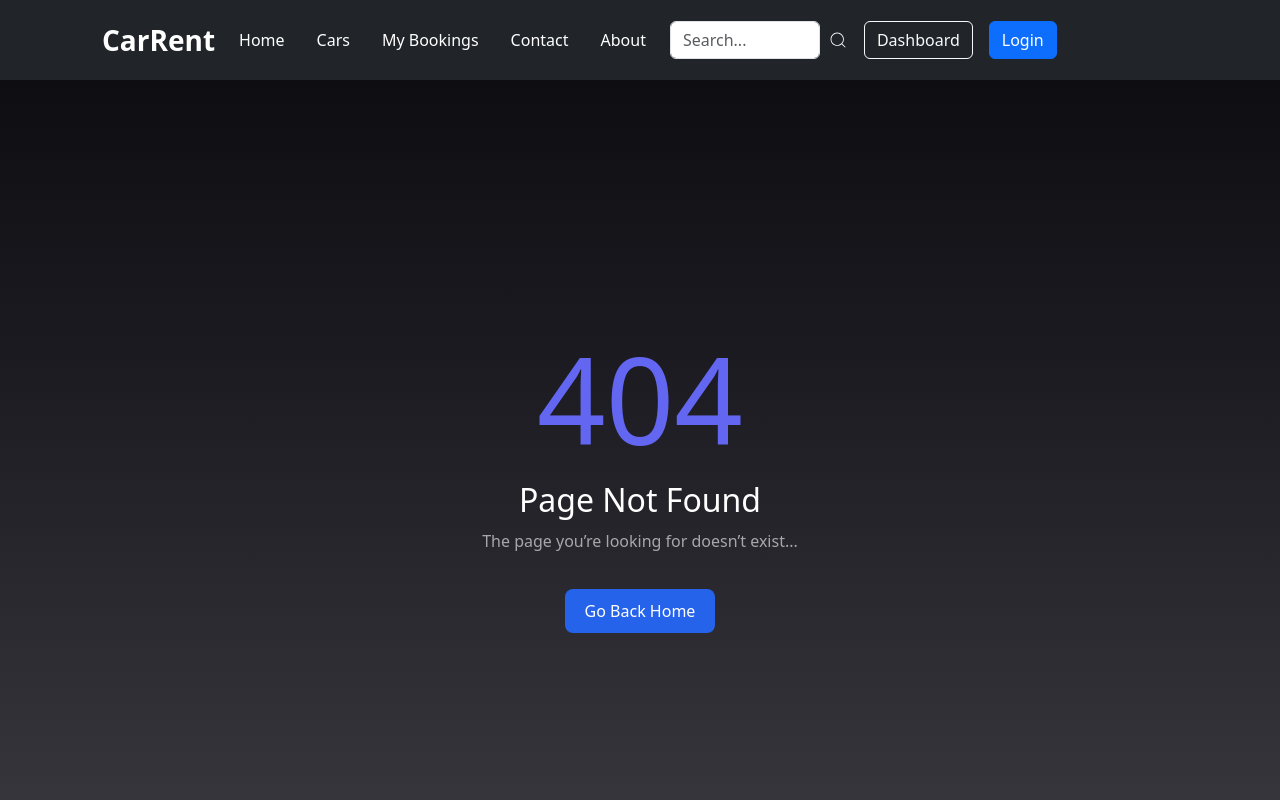
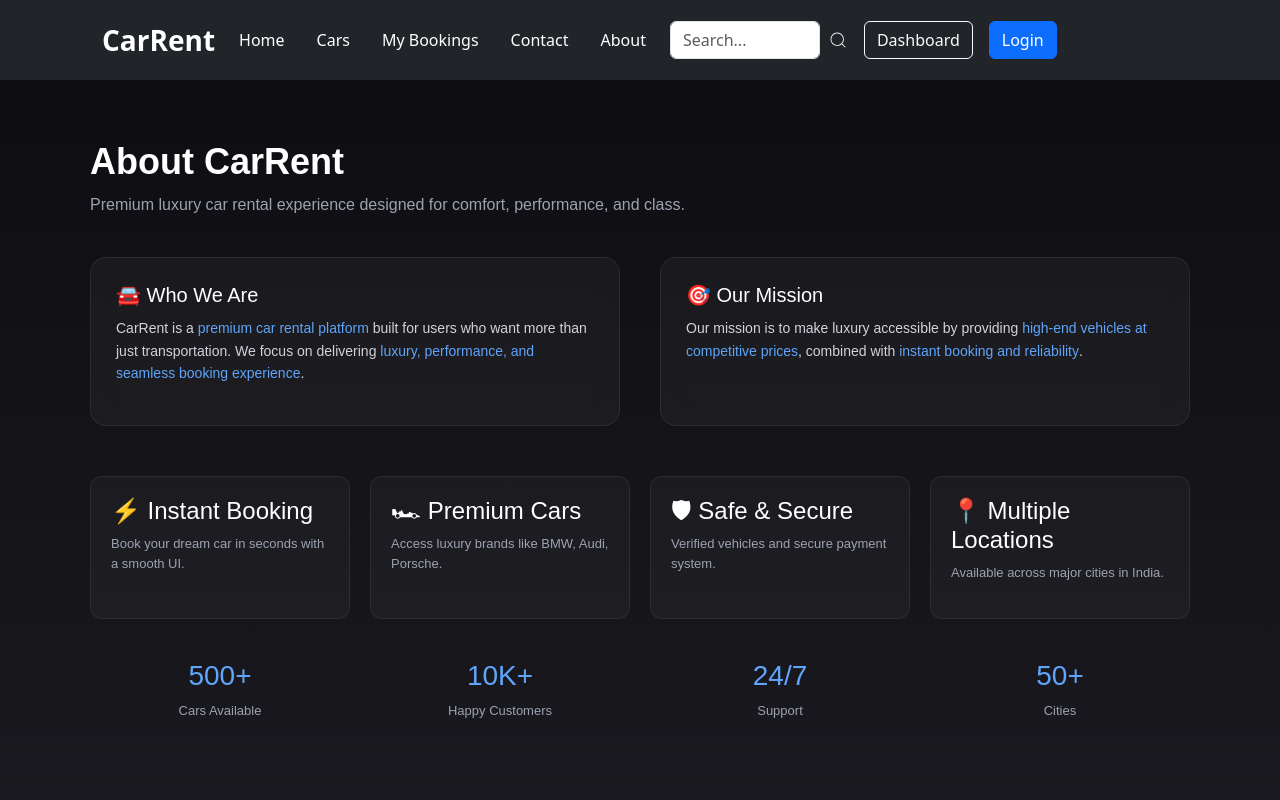
Before and after one commit to Sadyal/carrent, a React (Vite) app: page /carrent/about in a window 1280 px wide. Shown: the top 800 px of the page. Built offline with nearby package versions, Linux system fonts and the light colour scheme.

Commit message:
added the About.jsx

```diff
--- a/src/App.jsx
+++ b/src/App.jsx
@@ -16,6 +16,7 @@ import ManageCars from "./pages/owner/ManageCars";
 import ManageBookings from "./pages/owner/ManageBookings";
 import EditCar from "./pages/owner/EditCar"; // ✅ IMPORTANT
 import Contact from "./pages/Contact";
+import About from "./pages/About";
 import NotFound from "./pages/NotFound";
 
 const App = () => {
@@ -47,6 +48,7 @@ const App = () => {
         </Route>
 
             <Route path="/contact" element={<Contact />} />
+            <Route path="/about" element={<About />} />
         {/* NOT FOUND */}
         <Route path="*" element={<NotFound />} />
       </Routes>
--- /dev/null
+++ b/src/pages/About.jsx
@@ -0,0 +1,219 @@
+import React from "react";
+
+const About = () => {
+  return (
+    <>
+      <style>{`
+        .about-wrapper {
+          min-height: 100vh;
+          padding: 60px 20px;
+          background: linear-gradient(
+            to bottom,
+            #0E0E12,
+            #1A1A20
+          );
+          color: #fff;
+          font-family: "Poppins", sans-serif;
+        }
+
+        .about-container {
+          max-width: 1100px;
+          margin: auto;
+        }
+
+        .about-title {
+          font-size: 36px;
+          font-weight: 600;
+          margin-bottom: 10px;
+        }
+
+        .about-subtitle {
+          color: #9CA3AF;
+          margin-bottom: 40px;
+        }
+
+        .about-section {
+          display: grid;
+          grid-template-columns: 1fr 1fr;
+          gap: 40px;
+          margin-bottom: 50px;
+        }
+
+        .about-card {
+          padding: 25px;
+          border-radius: 16px;
+          background: rgba(255,255,255,0.04);
+          backdrop-filter: blur(12px);
+          border: 1px solid rgba(255,255,255,0.08);
+          transition: 0.3s;
+        }
+
+        .about-card:hover {
+          transform: translateY(-5px);
+          box-shadow: 0 15px 40px rgba(0,0,0,0.6);
+        }
+
+        .about-card h3 {
+          margin-bottom: 10px;
+          font-size: 20px;
+        }
+
+        .about-card p {
+          color: #d1d5db;
+          line-height: 1.6;
+          font-size: 14px;
+        }
+
+        .highlight {
+          color: #60a5fa;
+          font-weight: 500;
+        }
+
+        .features {
+          display: flex;
+          gap: 20px;
+          flex-wrap: wrap;
+        }
+
+        .feature-box {
+          flex: 1;
+          min-width: 220px;
+          padding: 20px;
+          border-radius: 12px;
+          background: rgba(255,255,255,0.03);
+          border: 1px solid rgba(255,255,255,0.08);
+        }
+
+        .feature-box h4 {
+          margin-bottom: 8px;
+        }
+
+        .feature-box p {
+          font-size: 13px;
+          color: #9CA3AF;
+        }
+
+        .stats {
+          display: flex;
+          justify-content: space-between;
+          margin-top: 40px;
+          flex-wrap: wrap;
+          gap: 20px;
+        }
+
+        .stat {
+          text-align: center;
+          flex: 1;
+          min-width: 120px;
+        }
+
+        .stat h2 {
+          font-size: 28px;
+          color: #60a5fa;
+        }
+
+        .stat p {
+          font-size: 13px;
+          color: #9CA3AF;
+        }
+
+        @media (max-width: 768px) {
+          .about-section {
+            grid-template-columns: 1fr;
+          }
+
+          .stats {
+            flex-direction: column;
+            align-items: center;
+          }
+        }
+      `}</style>
+
+      <div className="about-wrapper">
+        <div className="about-container">
+
+          <h1 className="about-title">About CarRent</h1>
+          <p className="about-subtitle">
+            Premium luxury car rental experience designed for comfort, performance, and class.
+          </p>
+
+          {/* SECTION 1 */}
+          <div className="about-section">
+
+            <div className="about-card">
+              <h3>🚘 Who We Are</h3>
+              <p>
+                CarRent is a <span className="highlight">premium car rental platform</span> built
+                for users who want more than just transportation. We focus on
+                delivering <span className="highlight">luxury, performance, and seamless booking experience</span>.
+              </p>
+            </div>
+
+            <div className="about-card">
+              <h3>🎯 Our Mission</h3>
+              <p>
+                Our mission is to make luxury accessible by providing
+                <span className="highlight"> high-end vehicles at competitive prices</span>,
+                combined with <span className="highlight">instant booking and reliability</span>.
+              </p>
+            </div>
+
+          </div>
+
+          {/* FEATURES */}
+          <div className="features">
+
+            <div className="feature-box">
+              <h4>⚡ Instant Booking</h4>
+              <p>Book your dream car in seconds with a smooth UI.</p>
+            </div>
+
+            <div className="feature-box">
+              <h4>🏎 Premium Cars</h4>
+              <p>Access luxury brands like BMW, Audi, Porsche.</p>
+            </div>
+
+            <div className="feature-box">
+              <h4>🛡 Safe & Secure</h4>
+              <p>Verified vehicles and secure payment system.</p>
+            </div>
+
+            <div className="feature-box">
+              <h4>📍 Multiple Locations</h4>
+              <p>Available across major cities in India.</p>
+            </div>
+
+          </div>
+
+          {/* STATS */}
+          <div className="stats">
+
+            <div className="stat">
+              <h2>500+</h2>
+              <p>Cars Available</p>
+            </div>
+
+            <div className="stat">
+              <h2>10K+</h2>
+              <p>Happy Customers</p>
+            </div>
+
+            <div className="stat">
+              <h2>24/7</h2>
+              <p>Support</p>
+            </div>
+
+            <div className="stat">
+              <h2>50+</h2>
+              <p>Cities</p>
+            </div>
+
+          </div>
+
+        </div>
+      </div>
+    </>
+  );
+};
+
+export default About;
```
